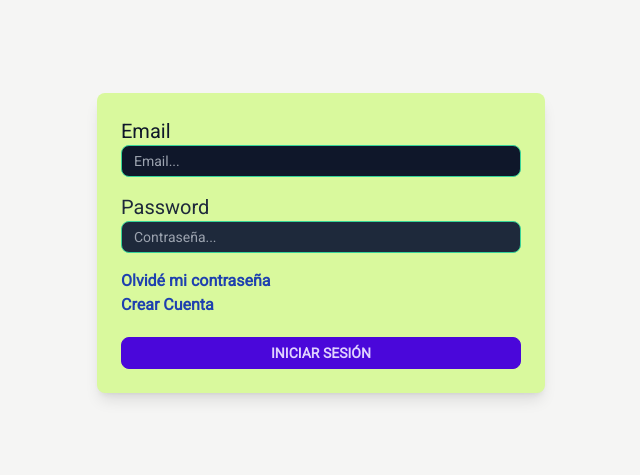
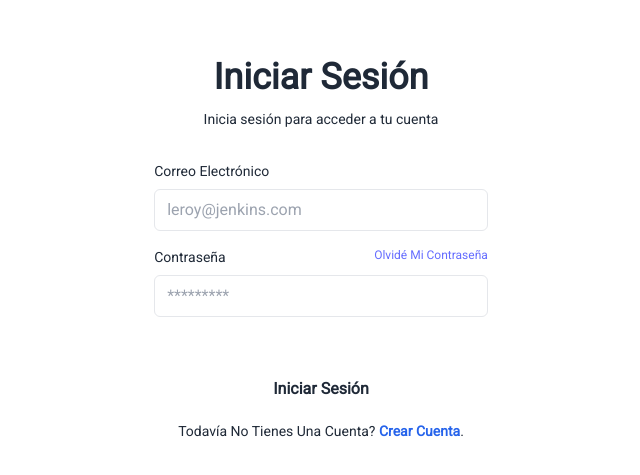
Before and after one commit to No-Country/c14-46-m-csharp-react, a React (Vite) app in the folder front/sharp-pizza/: page /login in a window 1280 px wide. Shown: the part 157-632 px from the top of the page, without its empty margins (319-959 px from the left). Built offline with nearby package versions, Linux system fonts and the light colour scheme; data requests are answered from the project's data file.

Commit message:
New Login Form

```diff
--- a/front/sharp-pizza/src/features/login/Login.tsx
+++ b/front/sharp-pizza/src/features/login/Login.tsx
@@ -16,13 +16,13 @@ type FormData = {
 const Login = () => {
   const [users, setUsers] = React.useState([]);
   const navigate = useNavigate();
-  const dispatch = useDispatch()
+  const dispatch = useDispatch();
 
   useEffect(() => {
-    getUsers().then(data => {
-      setUsers(data)
-    })
-  }, [])
+    getUsers().then((data) => {
+      setUsers(data);
+    });
+  }, []);
 
   const schema: ZodType<FormData> = z.object({
     email: z.string().email({ message: 'Dirección de correo inválida' }),
@@ -38,57 +38,87 @@ const Login = () => {
   });
 
   const submitData = (data: FormData) => {
-  const loggedUser = users.find(user => user.email === data.email)
+    const loggedUser = users.find((user) => user.email === data.email);
 
-    if(data.email === loggedUser?.email && data.password === loggedUser?.password){
-      toast.success('Logueado con exito')
-      dispatch(updateUser(loggedUser))
-      navigate('/menu')
+    if (
+      data.email === loggedUser?.email &&
+      data.password === loggedUser?.password
+    ) {
+      toast.success('Logueado con exito');
+      dispatch(updateUser(loggedUser));
+      navigate('/menu');
     } else {
-      toast.error('Email o contraseña incorrectos')
+      toast.error('Email o contraseña incorrectos');
     }
   };
   return (
-    <div className='min-h-screen flex items-center justify-center bg-stone-100 px-6'>
-      <div className='max-w-md w-full bg-lime-200 p-6 rounded-lg shadow-lg'>
-        <form onSubmit={handleSubmit(submitData)}>
-          <div className='mb-4'>
-            <label className='block text-xl text-slate-900'>Email</label>
+    <div className='flex items-center justify-center h-screen'>
+      <div className='flex flex-col max-w-md p-6 rounded-md sm:p-10 dark:bg-gray-900 dark:text-gray-100'>
+        <div className='mb-8 text-center'>
+          <h1 className='my-3 text-4xl font-bold'>Iniciar Sesión</h1>
+          <p className='text-sm dark:text-gray-400'>
+            Inicia sesión para acceder a tu cuenta
+          </p>
+        </div>
+        <form onSubmit={handleSubmit(submitData)} className='space-y-12'>
+          <div className='space-y-4'>
+            <div>
+              <label htmlFor='email' className='block mb-2 text-sm'>
+                Correo Electrónico
+              </label>
               <input
-              className='input input-success bg-slate-900 input-sm w-full'
                 type='email'
                 {...register('email')}
-              placeholder='Email...'
+                id='email'
+                placeholder='leroy@jenkins.com'
+                className='w-full px-3 py-2 border rounded-md dark:border-gray-700 dark:bg-gray-900 dark:text-gray-100'
               />
               {errors.email && (
                 <span className='text-red-600'>{errors.email.message}</span>
               )}
             </div>
-          <div className='mb-4'>
-            <label className='block text-xl text-slate-800'>Password</label>
+            <div>
+              <div className='flex justify-between mb-2'>
+                <label htmlFor='password' className='text-sm'>
+                  Contraseña
+                </label>
+                <Link
+                  to='/forgotPassword'
+                  className='text-xs hover:underline dark:text-gray-400'
+                >
+                  Olvidé Mi Contraseña
+                </Link>
+              </div>
               <input
-              className='input input-success bg-slate-800 input-sm w-full'
                 type='password'
                 {...register('password')}
-              placeholder='Contraseña...'
+                id='password'
+                placeholder='*********'
+                className='w-full px-3 py-2 border rounded-md dark:border-gray-700 dark:bg-gray-900 dark:text-gray-100'
               />
               {errors.password && (
                 <span className='text-red-600'>{errors.password.message}</span>
               )}
             </div>
-          <a href='/register' className='text-blue-800 font-bold'>
-            Olvidé mi contraseña
-          </a>
-          <br />
-          <Link to='/register' className='text-blue-800 font-bold'>
-            Crear Cuenta
-          </Link>
+          </div>
+          <div className='space-y-2'>
+            <div>
               <button
-            type='submit'
-            className='btn btn-active btn-primary btn-sm w-full mt-5'
+                type='button'
+                className='w-full px-8 py-3 font-semibold rounded-md dark:bg-violet-400 dark:text-gray-900'
               >
                 Iniciar Sesión
               </button>
+            </div>
+            <p className='px-6 text-sm text-center dark:text-gray-400'>
+              Todavía No Tienes Una Cuenta?
+              <Link to='/register' className='text-blue-600 font-bold'>
+                {' '}
+                Crear Cuenta
+              </Link>
+              .
+            </p>
+          </div>
         </form>
       </div>
     </div>
```
Lines whose indentation alone changed are shown as unchanged.
